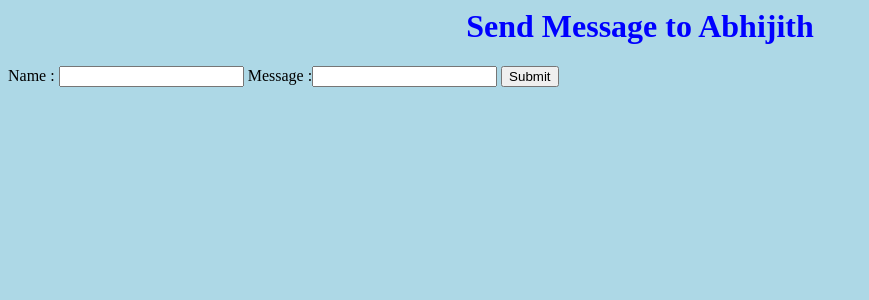
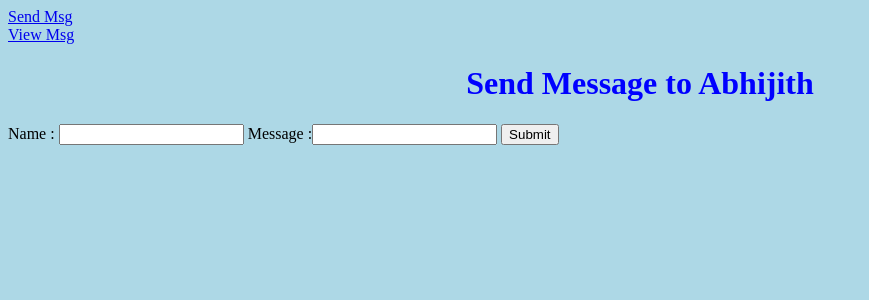
Before and after one commit to AbhijithKonnayil/incognito, a Django app: page /msg/ in a window 1280 px wide. Shown: the top 300 px of the page, without its empty margins (0-869 px from the left). Run offline with Django 3.2, Linux system fonts and the light colour scheme.

Commit message:
intergraed Cl;assbased view

```diff
--- a/msg_manager/models.py
+++ b/msg_manager/models.py
@@ -3,6 +3,7 @@ from django.db import models
 
 class Message(models.Model):
     msg = models.CharField(max_length=250)
+    datetime = models.DateTimeField(auto_now=True)
 
     def __str__(self):
         return self.msg
--- a/msg_manager/urls.py
+++ b/msg_manager/urls.py
@@ -1,6 +1,7 @@
 
 from django.urls import path
-from .views import send_message
+from .views import view_msg, SendMessage
 urlpatterns = [
-    path('', send_message, name='send_message'),
+    path('', SendMessage.as_view(), name='send_message'),
+    path('view/', view_msg, name='view_message'),
 ]
--- a/msg_manager/views.py
+++ b/msg_manager/views.py
@@ -1,13 +1,24 @@
+from django.http import request
 from django.http.response import HttpResponse
 from django.shortcuts import render
 from msg_manager.models import Message
+from django.views import View
 
 
-def send_message(request):
-    if('message' in request.POST):
+class SendMessage(View):
+
+    def get(self, request):
+        return render(request, 'home.html')
+
+    def post(self, request):
         name = request.POST['name']
         msg = request.POST['message']
-        Message.objects.create(msg=msg)
+        obj = Message.objects.create(msg=msg)
+        print(obj.msg)
         return render(request, 'response.html', {'name':name})
-    else:
-        return render(request, 'home.html')
+
+
+def view_msg(request):
+    if(request.method == 'GET'):
+        msgs = Message.objects.all()
+        return render(request, 'view_msgs.html', {'msgs':msgs, 'temp':'Temp Msg'})
--- a/templates/base.html
+++ b/templates/base.html
@@ -7,6 +7,8 @@
 </head>
 
 <body>
+    <a href="/msg/">Send Msg</a> <br>
+    <a href="/msg/view/">View Msg</a>
     {% block body %}
     {% endblock%}
 </body>
```
Also changed, not shown: templates/view_msgs.html (added, +21 -0 lines), msg_manager/migrations/0002_message_datetime.py (added), msg_manager/migrations/0003_message_email.py (added), msg_manager/migrations/0004_remove_message_email.py (added), 1 other file.
